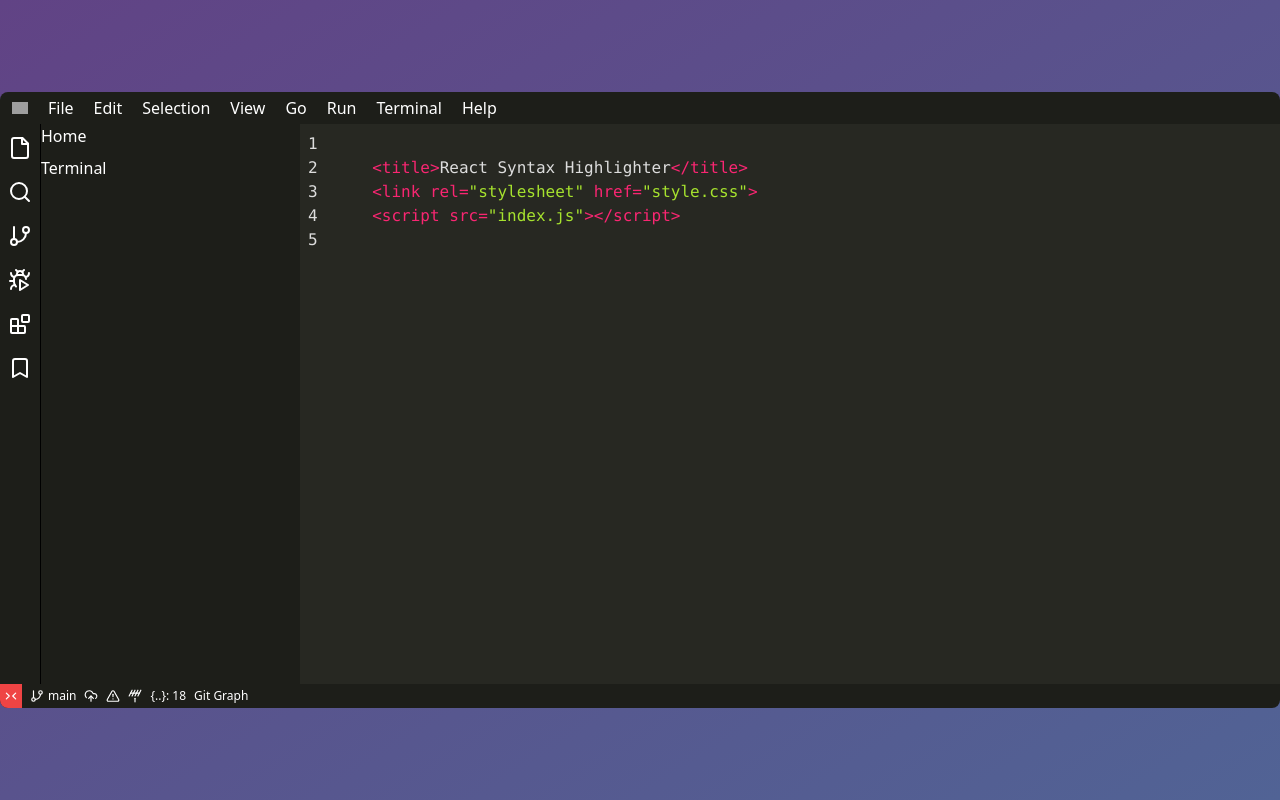
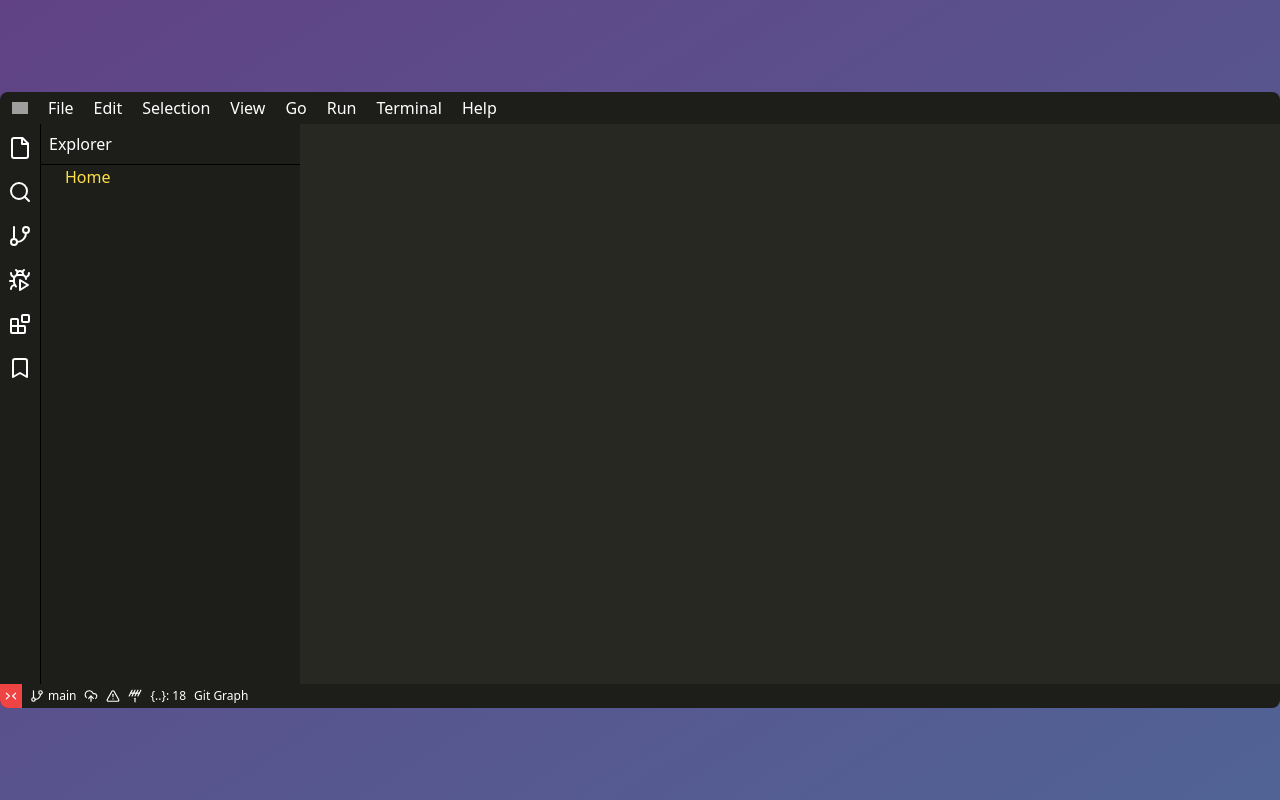
Before and after one commit to VinewZ/dotfiles, a React (Vite) app: page / in a window 1280 px wide. Built offline with nearby package versions, Linux system fonts and the light colour scheme; grey boxes are pictures that could not be loaded.

Commit message:
WIP: Change syntax highliter to shiki?

```diff
--- a/package.json
+++ b/package.json
@@ -14,7 +14,8 @@
     "react": "^18.2.0",
     "react-dom": "^18.2.0",
     "react-router-dom": "^6.16.0",
-    "react-syntax-highlighter": "^15.5.0"
+    "react-syntax-highlighter": "^15.5.0",
+    "shiki": "^0.14.4"
   },
   "devDependencies": {
     "@rocketseat/eslint-config": "^2.1.0",
--- a/src/App.tsx
+++ b/src/App.tsx
@@ -4,11 +4,8 @@ export function App() {
   const routes = [
     {
       path: '/',
+      tab: 'home',
       name: 'Home',
-    },
-    {
-      path: '/terminal',
-      name: 'Terminal',
     },
   ]
 
--- a/src/Components/VsCode/Sidebar/index.tsx
+++ b/src/Components/VsCode/Sidebar/index.tsx
@@ -18,7 +18,7 @@ type VsCodeSidebarProps = {
 export function VsCodeSidebar({ routes }: VsCodeSidebarProps) {
   return (
     <div
-      className="flex h-screen max-h-[70vh] max-w-xs bg-vs-sidebar text-white"
+      className="flex h-screen max-h-[70vh] bg-vs-sidebar text-white"
       style={{
         gridArea: 'sidebar',
       }}
@@ -31,12 +31,21 @@ export function VsCodeSidebar({ routes }: VsCodeSidebarProps) {
         <Blocks />
         <Bookmark />
       </div>
-      <div className="flex flex-col gap-2">
-        {routes.map((route) => (
-          <NavLink to={`${route.path}`} key={route.path}>
-            {route.name}
-          </NavLink>
-        ))}
+      <div className="w-full">
+        <p className="border-b border-black p-2">Explorer</p>
+        <div className="flex flex-col gap-2 pl-6">
+          {routes.map((route) => (
+            <NavLink
+              to={`${route.path}`}
+              key={route.path}
+              className={(isActive) =>
+                isActive ? 'text-yellow-300' : 'text-white'
+              }
+            >
+              {route.name}
+            </NavLink>
+          ))}
+        </div>
       </div>
     </div>
   )
--- a/src/Pages/Home/index.tsx
+++ b/src/Pages/Home/index.tsx
@@ -1,19 +1,23 @@
 import { VsCode } from '../../Components/VsCode'
-import SyntaxHighlighter from 'react-syntax-highlighter'
-import { monokai } from 'react-syntax-highlighter/dist/esm/styles/hljs'
+/* import SyntaxHighlighter from 'react-syntax-highlighter'
+import { nightOwl } from 'react-syntax-highlighter/dist/esm/styles/hljs' */
+
+import shikijs from 'shiki'
 
 export function Home() {
-  const html = `
-    <title>React Syntax Highlighter</title>
-    <link rel="stylesheet" href="style.css">
-    <script src="index.js"></script>
+  const code = `
+      <title>React Syntax Highlighter</title>
+      <link rel="stylesheet" href="style.css">
+      <script src="index.js"></script>
   `
+
+  const html = shikijs
 
   return (
     <VsCode.Content>
-      <SyntaxHighlighter language="html" style={monokai} showLineNumbers>
+      {/* <SyntaxHighlighter language="html" style={nightOwl} showLineNumbers>
         {html}
-      </SyntaxHighlighter>
+      </SyntaxHighlighter> */}
     </VsCode.Content>
   )
 }
```
Also changed, not shown: 1 other file (tests, documents, lock files or other folders).
